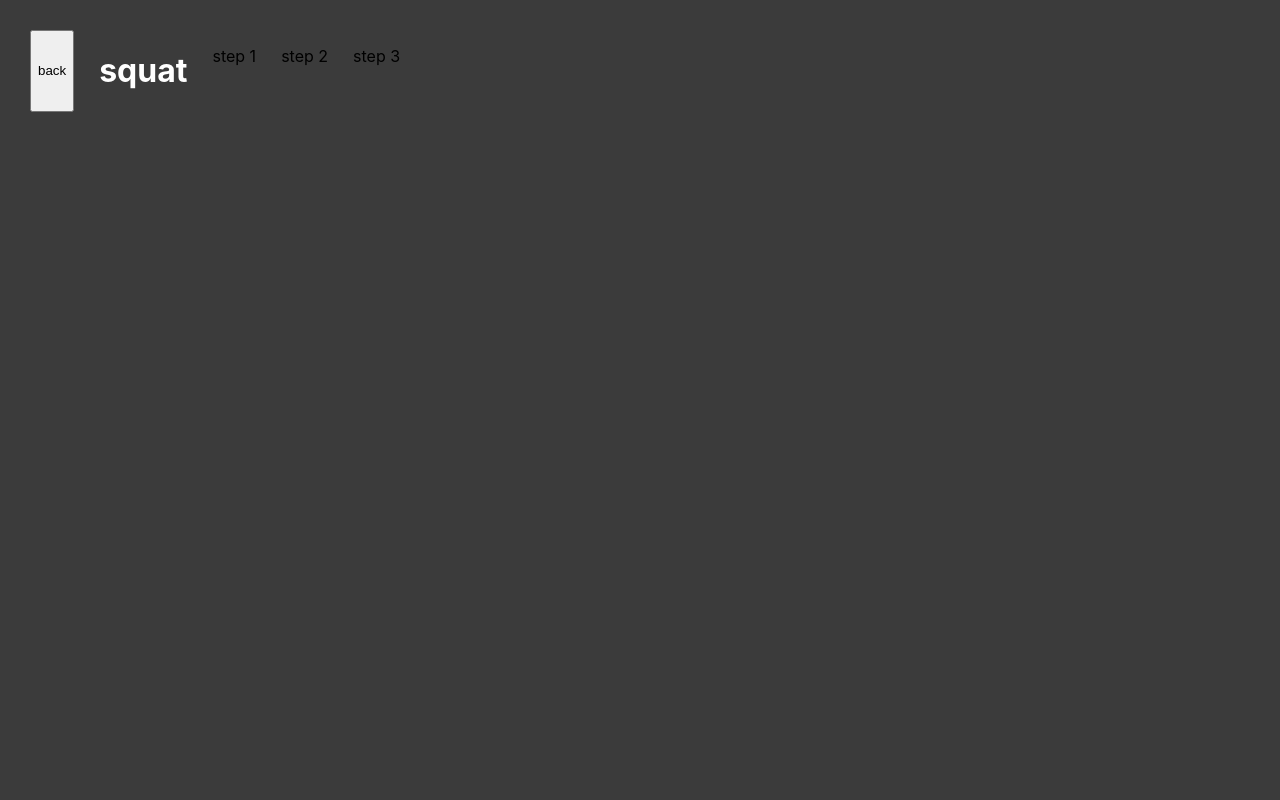
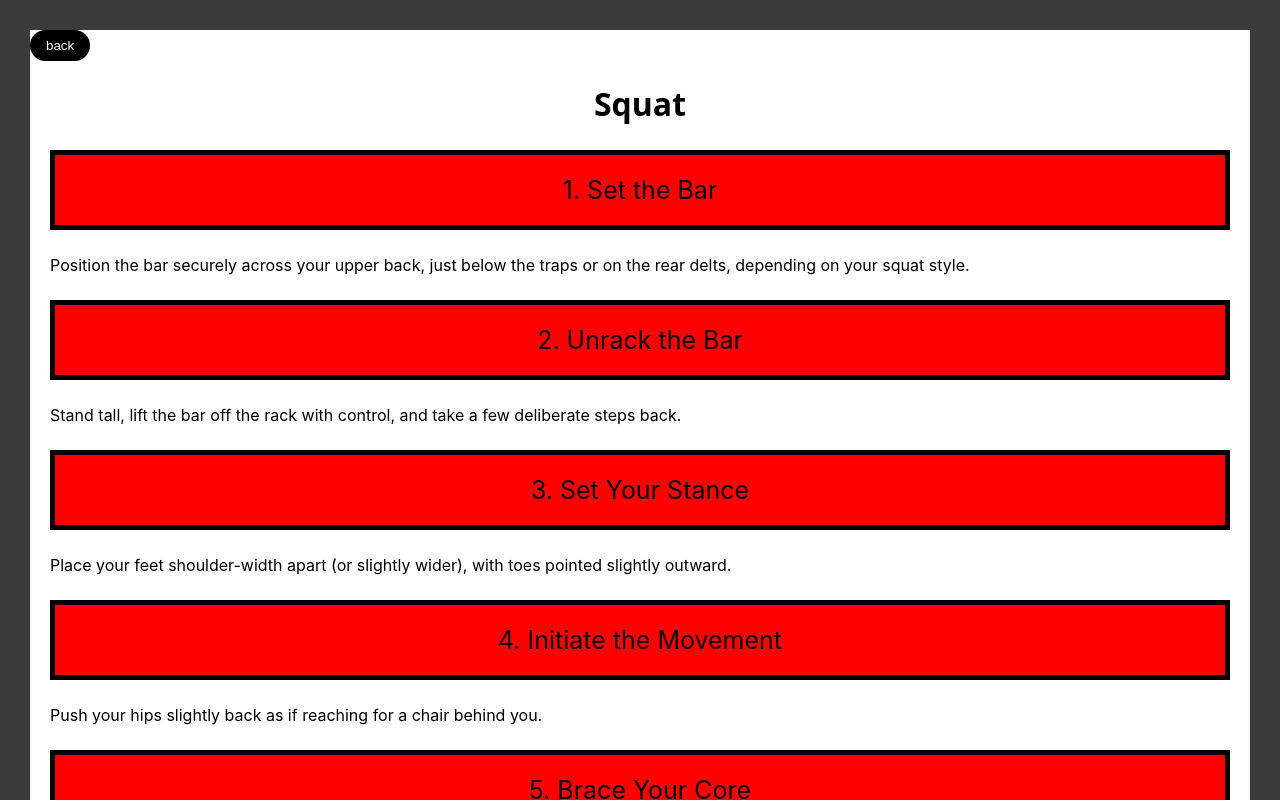
Before and after one commit to tuschuk/SBD_Coach_App, a React (Create React App) app: page / in a window 1280 px wide. Both pictures are taken after a click on the button "Squat". Shown: the top 800 px of the page. Built offline with nearby package versions, Linux system fonts and the light colour scheme; a web font is replaced by a local one.

Commit message:
added squat branch and squatPage class

```diff
--- a/src/App.css
+++ b/src/App.css
@@ -104,6 +104,14 @@ h1 {
   background-color: white;
 }
 
+.squatPage {
+  background-color: white;
+}
+
+.benchPage {
+  background-color: white;
+}
+
 .step {
   padding: 0px 20px;
 }
--- a/src/App.js
+++ b/src/App.js
@@ -87,10 +87,50 @@ function App() {
 
   if(page === "squat")
     return (
-     <>
-      {displayPage(page)}
-     </>
-  )
+      <div className="squatPage">
+        <button onClick={ () => setPage("welcome")} className="backButton">back </button>
+        <h1 className="pageTitle">Squat</h1>
+        <section>
+          <article className="step">
+            <p className="stepTitle">1. Set the Bar </p>
+            <p>
+            Position the bar securely across your upper back, just below the traps or on the rear delts, depending on your squat style.
+            </p>
+            <p className="stepTitle">2. Unrack the Bar </p>
+            <p>
+            Stand tall, lift the bar off the rack with control, and take a few deliberate steps back.
+            </p>
+            <p className="stepTitle">3. Set Your Stance </p>
+            <p>
+            Place your feet shoulder-width apart (or slightly wider), with toes pointed slightly outward.
+            </p>
+            <p className="stepTitle">4. Initiate the Movement </p>
+            <p>
+            Push your hips slightly back as if reaching for a chair behind you.
+            </p>
+            <p className="stepTitle">5. Brace Your Core </p>
+            <p>
+            Engage your core muscles to stabilize your spine throughout the lift.
+            </p>
+            <p className="stepTitle">6. Controlled Descent </p>
+            <p>
+            Lower yourself by bending at the hips and knees, maintaining balance and control.
+            </p>
+            <p className="stepTitle">7. Maintain a Neutral Spine </p>
+            <p>
+            Keep your chest up and gaze forward or slightly upward to help maintain proper posture
+            </p>
+            <p className="stepTitle">8. Depth </p>
+            <p>
+            Descend until your thighs are just below parallel to the ground (or to your mobility's safe limit).
+            </p>
+            <p className="stepTitle">9. Drive Up </p>
+            <p>
+            Push through your heels, keeping the knees tracking outward, and return to a standing position.
+            </p>
+          </article>
+        </section>
+    </div>)
   if(page === "deadlift")
     return (
       <div className="deadliftPage">
@@ -146,7 +186,7 @@ function App() {
   )
   if(page === "bench")
     return (
-      <div className="banchPage">
+      <div className="benchPage">
         <button onClick={ () => setPage("welcome")} className="backButton">back </button>
         <h1 className="pageTitle">Bench</h1>
         <section>
```
